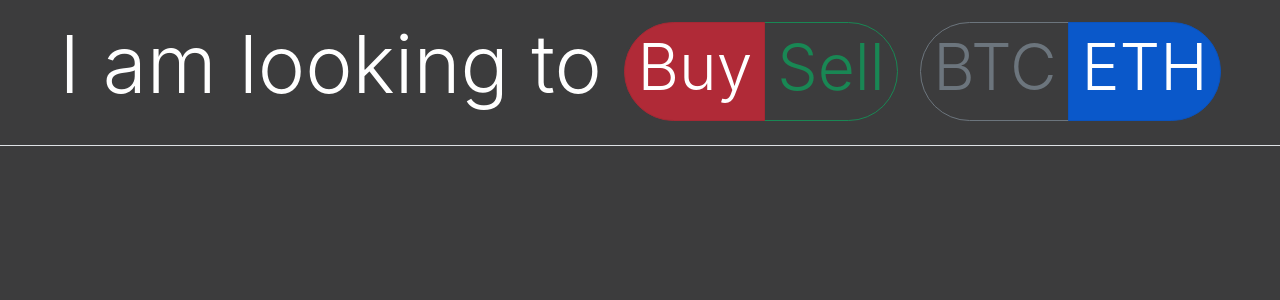
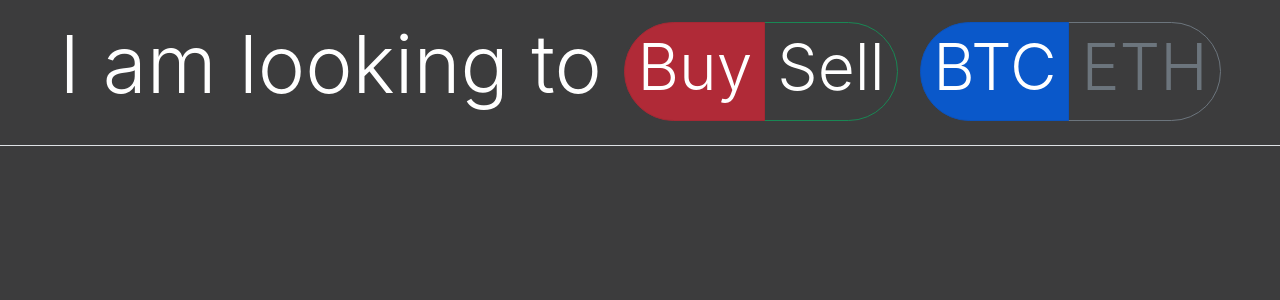
Before and after one commit to galantelorenzo97/Chainalysis, a React (Create React App) app in the folder front-end/: page / in a window 1280 px wide. Shown: the top 300 px of the page. Built offline with nearby package versions, Linux system fonts and the light colour scheme.

Commit message:
Working pills

```diff
--- a/front-end/src/App.css
+++ b/front-end/src/App.css
@@ -19,16 +19,16 @@
   }
 }
 
-.App-header {
-  /*background-color: #ff9900;*/
-  /*min-height: 100vh;
+/*.App-header {
+  background-color: #ff9900;
+  min-height: 100vh;
   display: flex;
   flex-direction: column;
   align-items: center;
-  justify-content: center;*/
-  /*font-size: calc(10px + 2vmin);
-  color: white;*/
-}
+  justify-content: center;
+  font-size: calc(10px + 2vmin);
+  color: white;
+}*/
 
 .App-link {
   color: #61dafb;
--- a/front-end/src/App.js
+++ b/front-end/src/App.js
@@ -1,26 +1,30 @@
 //import logo from './logo.svg';
 import './App.css';
+import React from 'react';
 
 function App() {
+  const[buy, setBuy] = React.useState(true);
+  // eslint-disable-next-line
+  const[btc, setBtc] = React.useState(true);
   return (
     <div className="App">
       <header className="py-3 mb-4 border-bottom">
         <h1 className="display-1 text-center">
           I am looking to&nbsp;
           <div className="btn-group mh-100 mw-100" role="group" aria-label="Basic outlined example">
-            <button type="button" className="btn btn-danger active buy-btn">
+            <button onClick={()=>setBuy(true)} type="button" className={`btn ${buy ? "btn-danger active" : "btn-outline-danger"}`}>
               <h1 className="display-3">Buy</h1>
             </button>
-            <button type="button" className="btn btn-outline-success">
+            <button onClick={()=>setBuy(false)} type="button" className={`btn text-white ${!buy ? "btn-success active" : "btn-outline-success"}`}>
               <h1 className="display-3 active">Sell</h1>
             </button>
           </div>
           &nbsp;
           <div className="btn-group mh-100 mw-100" role="group" aria-label="Crypto-currency selector">
-            <button type="button" className="btn btn-outline-secondary">
+            <button onClick={()=>setBtc(true)} type="button" className={`btn ${btc ? "btn-primary active" : "btn-outline-primary"}`}>
               <h1 className="display-3">BTC</h1>
             </button>
-            <button type="button" className="btn btn-primary active">
+            <button onClick={()=>setBtc(false)} type="button" className={`btn ${!btc ? "btn-secondary active" : "btn-outline-secondary"}`}>
               <h1 className="display-3">ETH</h1>
             </button>
           </div>
```
